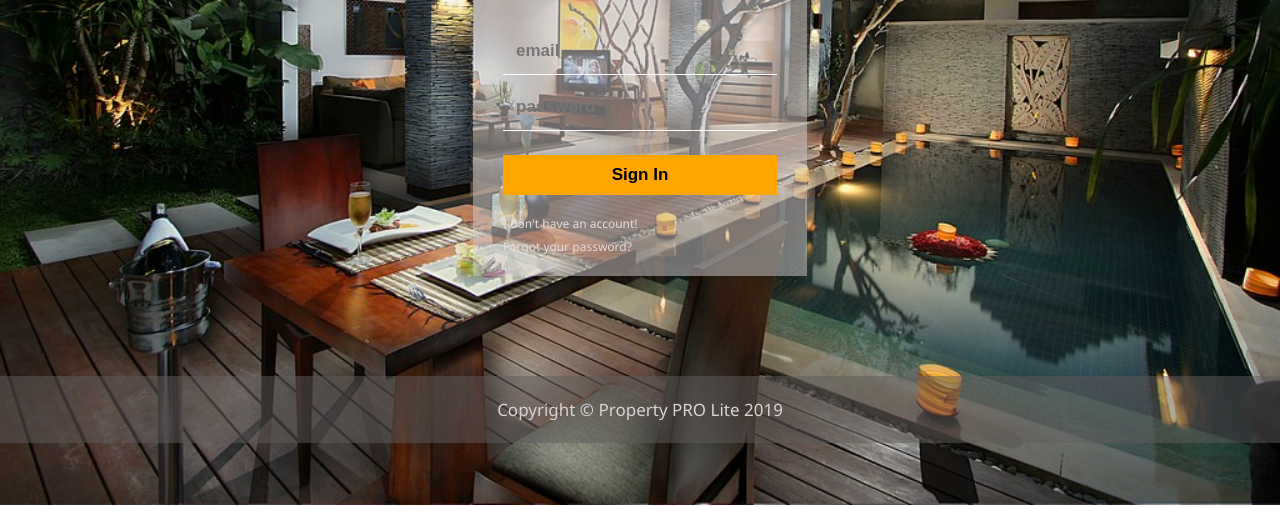
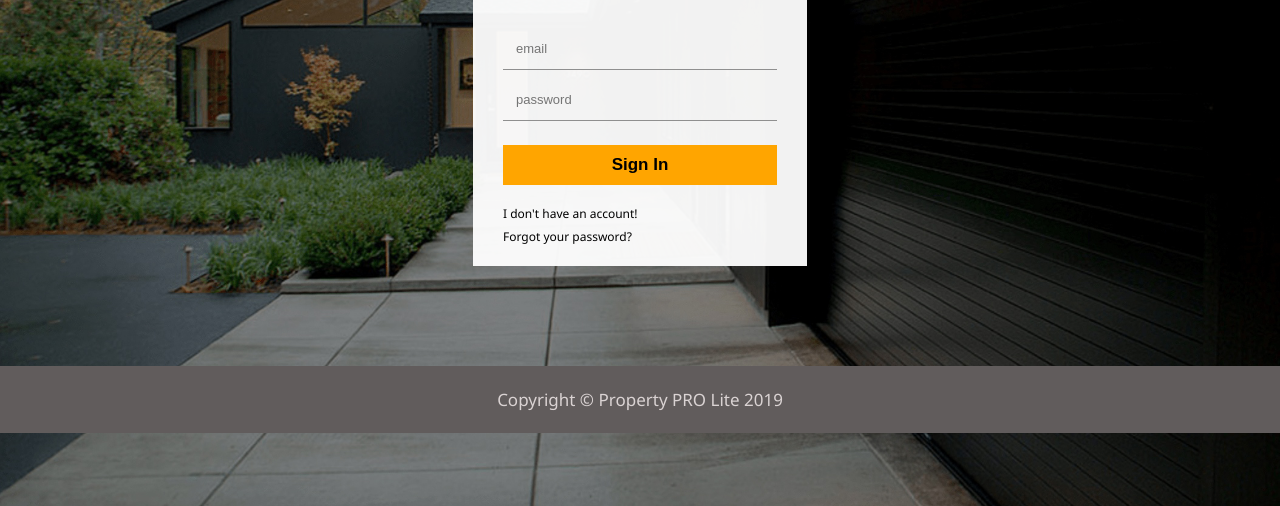
Before and after one commit to william000000/prop-lite, a website: page UI/pages/signin.html in a window 1280 px wide. Shown: the part 294-800 px from the top of the page. Drawn offline with Linux system fonts and the light colour scheme.

Commit message:
bug(ui): fix signin page - remove all see-through - make text more visible - add sign in button link to home [Finishes #167152693]

```diff
--- a/UI/css/signin.css
+++ b/UI/css/signin.css
@@ -2,7 +2,7 @@ body{
     margin: 0;
     font-family: 'Segoe UI';
     font-size: 17px;
-    background: url('../img/houses-bali.jpg');
+    background: url('../img/properties/black-exterior-freshome3.jpg');
     background-position: center;
     background-size: cover;
     background-repeat: no-repeat;
@@ -108,6 +108,9 @@ li{
     margin-right: auto;
     margin-left: 40px;
 }
+.logo-img:hover{
+    cursor: pointer;
+}
 
 ul{
     margin-right: 20px;
@@ -156,7 +159,7 @@ ul{
 }
 
 .form{
-    background-color:rgba(212, 208, 208, 0.5);
+    background-color:rgb(255, 255, 255,0.95);
     padding: 20px 30px;
     position: relative;
     margin: 70px auto;
@@ -180,12 +183,12 @@ ul{
     background: none;
     outline:none;
     border: transparent;
-    border-bottom: 1px solid white;
+    border-bottom: 1px solid rgb(143, 143, 143);
     padding: 13px;
     margin-bottom: 9px;
     color: black;
-    font-weight: bold;
-    font-size: 17px;
+    font-weight: lighter;
+    font-size: 13px;
     width: 248px;
 }
 
@@ -201,7 +204,9 @@ ul{
     margin: 15px auto;
 }
 .button:hover{
-    background:white;
+    background:black;
+    color: white;
+    transition: 0.3s all ease-in-out;
     cursor: pointer;
 }
 a{
@@ -214,8 +219,12 @@ a:hover{
 }
 .links{
     font-size: 12px;
-    color: rgb(230, 220, 220);
+    color: black;
 
+}
+.links:hover{
+    color: rgb(26, 26, 26);
+    cursor: pointer;
 }
 .register{
     border-bottom:1px solid white;
@@ -238,7 +247,7 @@ a:hover{
 }
 .footer{
    display: flex;
-   background: rgb(97, 92, 92,0.5);
+   background: rgb(97, 92, 92);
    flex: 1;
    padding: 5px;
    justify-content: center;
--- a/UI/pages/signin.html
+++ b/UI/pages/signin.html
@@ -33,7 +33,7 @@
             </ul>
     </nav>
     <div id="side-menu" class="side-nav">
-        <div class="logo-img"><img src="../img/Logo12.png" alt="" class="logo-show"></div>
+        <div class="logo-img"><a href="../../index.html"><img src="../img/Logo12.png" alt="" class="logo-show"></div></a>
         <a href="#" class="btn-close" onclick="closeSlideMenu()">&times;</a>
         <a href="../../index.html">Home</a>
         <a href="properties.html">Properties</a>
@@ -47,10 +47,10 @@
             <form action="">
                 <br><input type="text" name="" id="email" placeholder="email" required>
                 <br><input type="password" name="" id="passwd" placeholder="password" required>
-                <br><button class="button">Sign In</button>
+                <br><a href="../../index.html"><button class="button">Sign In</button></a>
             </form>
 
-                <a href="../signup.html" class="links">I don't have an account!</a><br>
+                <a href="signup.html" class="links">I don't have an account!</a><br>
                 <a href="#"class="links" onclick="showModal()">Forgot your password?</a>
         </div>
     </div>
```
Also changed, not shown: UI/pages/signup.html (+3 -2 lines), UI/img/properties/1_1.jpg (added), UI/img/properties/black-exterior-freshome3.jpg (added), UI/img/properties/black-exterior-freshome3.png (added).
